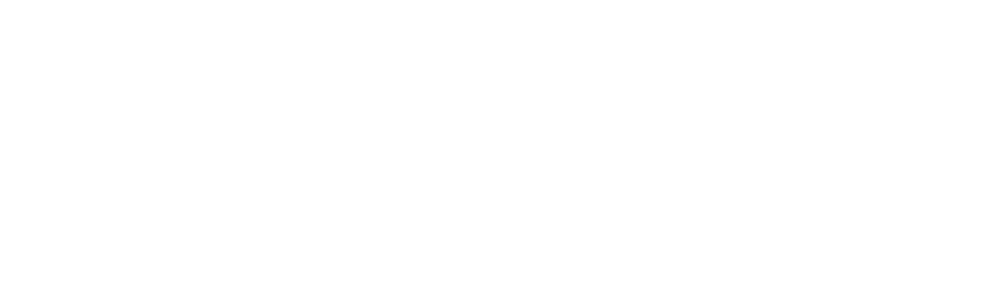
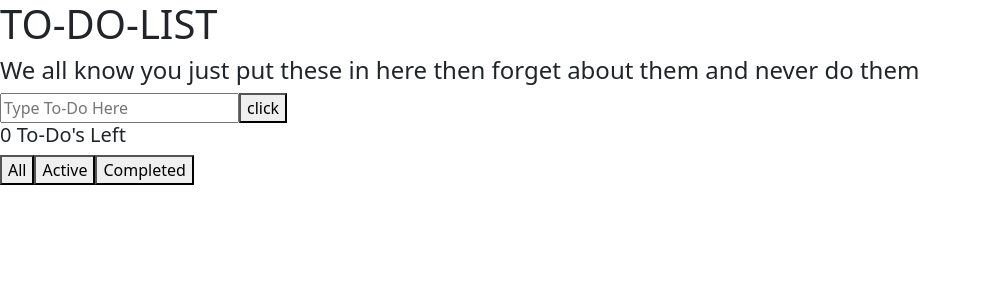
Before and after one commit to LhallLhall/to-do-list, a React (Create React App) app in the folder app/: page / in a window 1280 px wide. Shown: the top 300 px of the page, without its empty margins (0-981 px from the left). Built offline with nearby package versions, Linux system fonts and the light colour scheme.

Commit message:
again totally forgot to commit. added pseudo code for the getting the item to generate

```diff
--- a/app/package.json
+++ b/app/package.json
@@ -3,6 +3,8 @@
   "version": "0.1.0",
   "private": true,
   "dependencies": {
+    "axios": "^1.1.3",
+    "bootstrap": "^5.2.2",
     "react": "^18.2.0",
     "react-dom": "^18.2.0",
     "react-scripts": "5.0.1"
--- /dev/null
+++ b/app/src/App.jsx
@@ -0,0 +1,27 @@
+import React from 'react'
+import {useState} from 'react'
+import Input from './pageComponents/input.jsx'
+import ToDoList from './pageComponents/toDoList.jsx'
+import './style.css'
+import 'bootstrap/dist/css/bootstrap.min.css'
+import 'bootstrap/dist/js/bootstrap.js'
+
+
+export default function App () {
+    const [item, setItem] = useState([])
+
+    let amountOfItems = item.length
+
+
+
+    return (
+        <div>
+            <h1>TO-DO-LIST</h1>
+            <h4>We all know you just put these in here then forget about them and never do them</h4>
+            <Input item={item} setItem={setItem} />
+            <ToDoList item={item} setItem={setItem} amountOfItems={amountOfItems}/>
+
+
+        </div>
+    )
+}
--- a/app/src/index.js
+++ b/app/src/index.js
@@ -1,9 +1,11 @@
 import React from 'react';
 import ReactDOM from 'react-dom/client';
+import App from './App'
+
 
 const root = ReactDOM.createRoot(document.getElementById('root'));
 root.render(
-  <React.StrictMode>
-
-  </React.StrictMode>
+  // <React.StrictMode>
+  <App />
+  // </React.StrictMode>
 );
--- /dev/null
+++ b/app/src/pageComponents/input.jsx
@@ -0,0 +1,30 @@
+import React from 'react'
+import { useId } from 'react'
+
+export default function Input (props){
+
+
+    let inputName = React.useRef(null)
+    let activeStatus = true;
+    let id = Date.now()
+
+    console.log(props)
+
+    const submit = () => {
+
+        let input = inputName.current.value
+        props.setItem([...props.item, {input, activeStatus, id}])
+        inputName.current.value = null
+
+    }
+
+    return(
+        <div className="">
+            <input ref={inputName} placeholder='Type To-Do Here' type='text' name='name' id='input'></input>
+            <button onClick={submit} >click</button>
+            <div>
+
+            </div>
+        </div>
+    )
+}
--- /dev/null
+++ b/app/src/pageComponents/toDoItem.jsx
@@ -0,0 +1,62 @@
+import React from 'react'
+
+// import { useId } from 'react'
+export default function ToDoItem(props){
+
+    console.log(props.item)
+
+    function complete (individualItem, i) {
+        individualItem.activeStatus = false
+        let art = document.getElementById("flexCheckDefault" + i)
+        let classAdd = document.getElementById('id' + i)
+        classAdd.classList.add('text-decoration-line-through')
+        art.setAttribute('disabled', '')
+
+        // console.log(listId)
+        console.log(individualItem)
+    }
+
+
+    function remove (individualItem) {
+        console.log(individualItem)
+
+    }
+
+
+    return (
+        <>
+          <div className=''>
+            {props.item.map((item,i)  => (
+
+              <div className="row" key={item.id}>
+                <div className="col-1">
+                <input onClick={() => complete(item, i)} className="form-check-input me-3" type="checkbox" value="" id={"flexCheckDefault" + i}/>
+                </div>
+                <div className="col-1">
+                <h5 id={'id' + i}>{item.input}{' '}</h5>
+                </div>
+                <div className="col-1">
+                <button onClick={() => {
+                    item.activeStatus = false
+                    console.log(item.id)
+                    props.setItem(props.item.filter(a => a.id !== item.id
+                    )
+                  );
+                }}>
+                  Delete
+                </button>
+                </div>
+              </div>
+            ))}
+          </div>
+          <div>
+            <button>All</button>
+            <button>Active</button>
+            <button>Completed</button>
+            </div>
+        </>
+      );
+
+
+
+}
--- /dev/null
+++ b/app/src/pageComponents/toDoList.jsx
@@ -0,0 +1,14 @@
+import ToDoItem from './toDoItem.jsx'
+export default function ToDoList (props){
+    console.log(props.item.length)
+    // let amountOfItems = props.item.length
+    return (
+        <div>
+            <h5>{props.amountOfItems} To-Do's Left</h5>
+            <ToDoItem item={props.item} setItem={props.setItem}>
+
+            </ToDoItem>
+
+        </div>
+    )
+}
```
Also changed, not shown: app/src/style.css (added), 2 other files (tests, documents, lock files or other folders).
